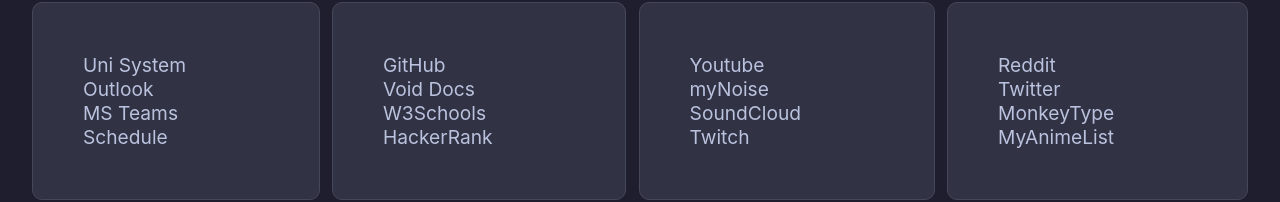
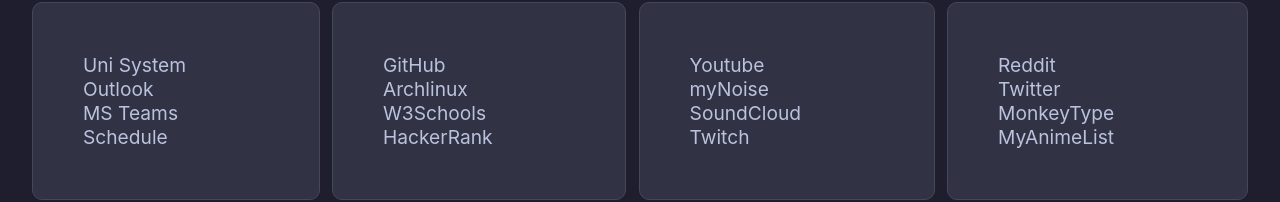
Before and after one commit to SrLebel/Desktop-Homepage, a React (Vite) app: page / in a window 1280 px wide. Shown: the part 433-635 px from the top of the page. Built offline with nearby package versions, Linux system fonts and the light colour scheme; no server answers.

Commit message:
changed data

```diff
--- a/package.json
+++ b/package.json
@@ -3,13 +3,17 @@
   "private": true,
   "version": "0.0.0",
   "type": "module",
+  "homepage": "https://srlebel.github.io/Desktop-Homepage/",
   "scripts": {
+    "predeploy": "npm run build",
+    "deploy": "gh-pages -d build",
     "dev": "vite",
     "build": "vite build",
     "lint": "eslint src --ext js,jsx --report-unused-disable-directives --max-warnings 0",
     "preview": "vite preview"
   },
   "dependencies": {
+    "gh-pages": "^5.0.0",
     "react": "^18.2.0",
     "react-dom": "^18.2.0",
     "react-icons": "^4.8.0"
--- a/src/module/data.jsx
+++ b/src/module/data.jsx
@@ -7,7 +7,7 @@
 
 const Util = [
     {name: "GitHub", anchor:"https://github.com/"},
-    {name: "Void Docs", anchor:"https://docs.voidlinux.org/"},
+    {name: "Archlinux", anchor:"https://archlinux.org/"},
     {name: "W3Schools", anchor: "https://www.w3schools.com/"},
     {name: "HackerRank", anchor: "https://www.hackerrank.com/"}
 ];
```
Also changed, not shown: 1 other file (tests, documents, lock files or other folders).
